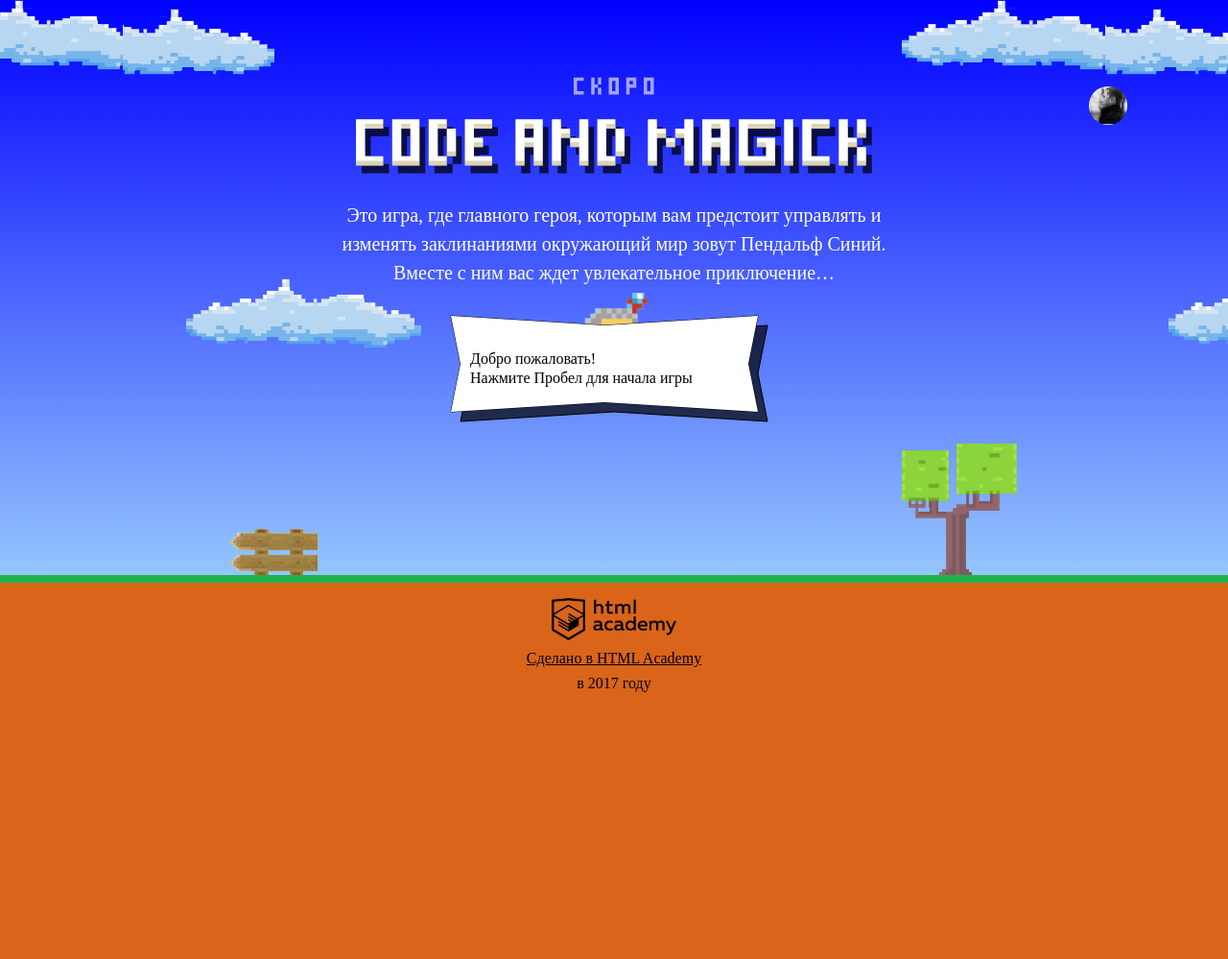
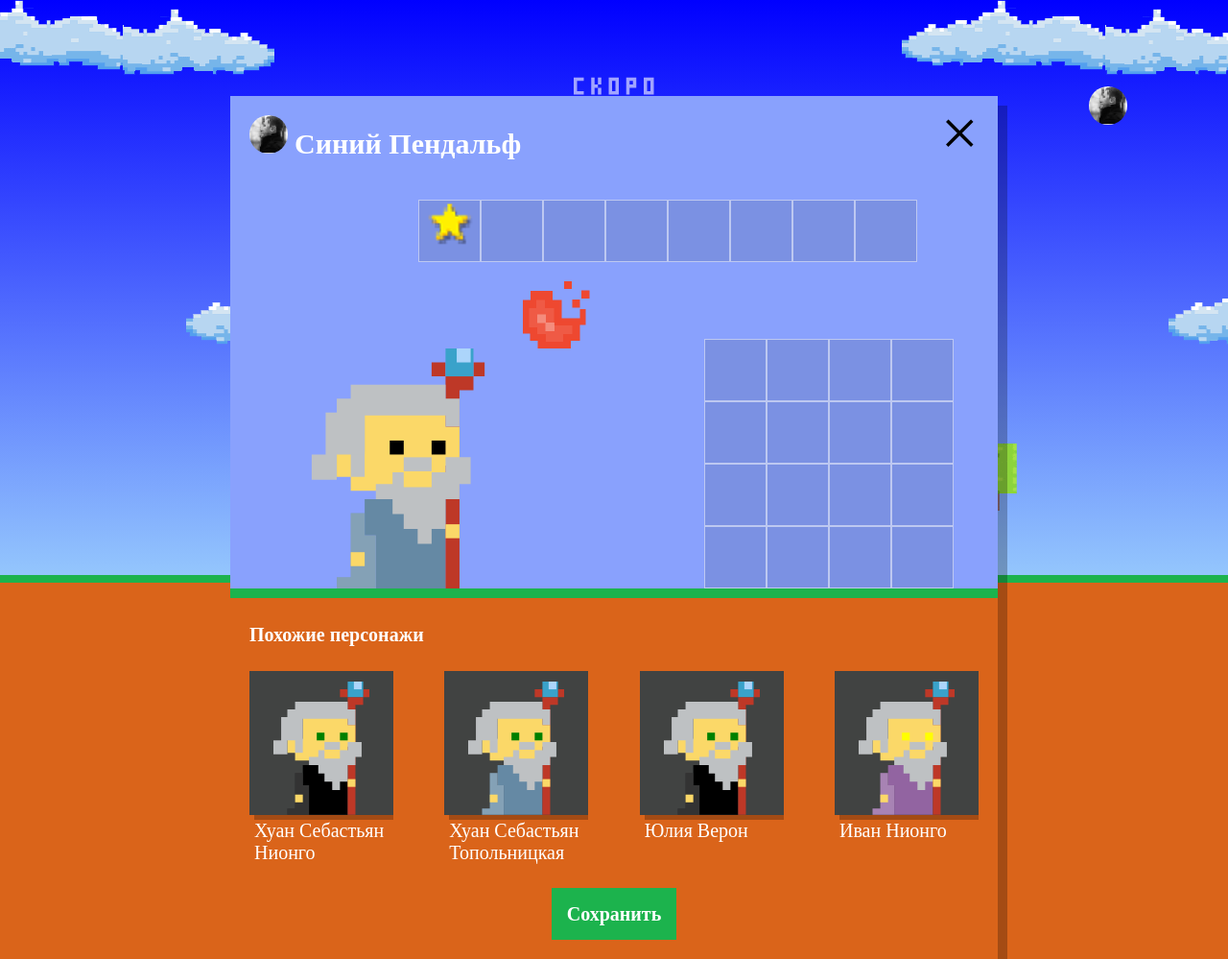
Before and after one commit to nmaystre/247943-code-and-magick, a website: page index.html in a window 1280 px wide. Shown: the whole page at 96% size. Before the commit the page ends 800 px from the top, so only its background shows below. Drawn offline with Linux system fonts and the light colour scheme; a web font is replaced by a local one.

Commit message:
раскраска волшебников

```diff
--- a/index.html
+++ b/index.html
@@ -201,6 +201,7 @@
     };
 </script>
 <script src="./js/stat.js"></script>
+<script src="./js/setup.js"></script>
 <script src="./js/game.js"></script>
 
 </body>
--- /dev/null
+++ b/js/setup.js
@@ -0,0 +1,44 @@
+'use strict';
+var userDialog = document.querySelector('.setup');
+userDialog.classList.remove('hidden');
+
+var similarListElement = document.querySelector('.setup-similar-list');
+var similarWizardTemplate = document.querySelector('#similar-wizard-template').content;
+
+var WIZARD_NAMES = ['Иван', 'Хуан Себастьян', 'Мария', 'Кристоф', 'Виктор', 'Юлия', 'Люпита', 'Вашингтон'];
+var WIZARD_SURNAMES = ['да Марья', 'Верон', 'Мирабелла', 'Вальц', 'Онопко', 'Топольницкая', 'Нионго', 'Ирвинг'];
+var WIZARD_COATS = ['rgb(101, 137, 164)', 'rgb(241, 43, 107)', 'rgb(146, 100, 161)', 'rgb(56, 159, 117)', 'gb(215, 210, 55)', 'rgb(0, 0, 0)'];
+var WIZARD_EYES = ['black', 'red', 'blue', 'yellow', 'green'];
+
+
+var getRandomIndex = function (array) {
+  var randomIndex = Math.floor(Math.random() * array.length);
+  return randomIndex;
+};
+
+var createElement = function (template) {
+  var newElement = template.cloneNode(true);
+  return newElement;
+};
+
+var fillProperty = function (element, propSelector, property, value) {
+  var currentProperty = element.querySelector(propSelector);
+  if (property === 'text') {
+    currentProperty.textContent = value;
+  } else if (property === 'color') {
+    currentProperty.style.fill = value;
+  } return false;
+};
+
+for (var i = 0; i < 4; i++) {
+  var name = WIZARD_NAMES[getRandomIndex(WIZARD_NAMES)] + ' ' + WIZARD_SURNAMES[getRandomIndex(WIZARD_SURNAMES)];
+  var coatColor = WIZARD_COATS[getRandomIndex(WIZARD_COATS)];
+  var eyesColor = WIZARD_EYES[getRandomIndex(WIZARD_EYES)];
+  var wizardElement = createElement(similarWizardTemplate);
+  fillProperty(wizardElement, '.setup-similar-label', 'text', name);
+  fillProperty(wizardElement, '.wizard-coat', 'color', coatColor);
+  fillProperty(wizardElement, '.wizard-eyes', 'color', eyesColor);
+  similarListElement.appendChild(wizardElement);
+}
+
+document.querySelector('.setup-similar').classList.remove('hidden');
```
